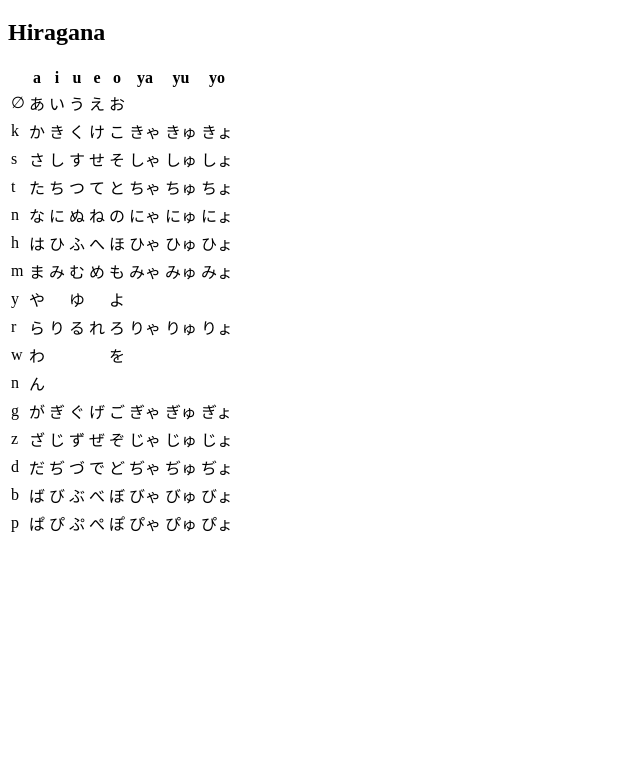
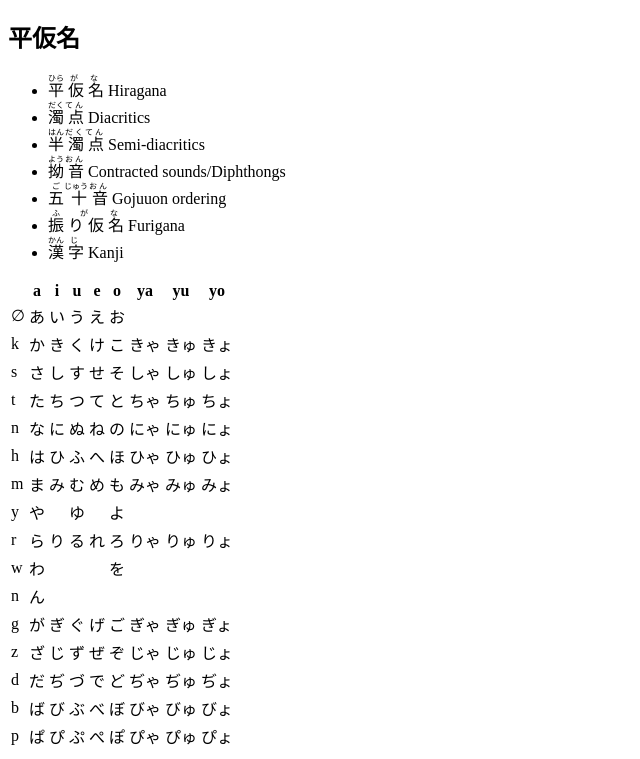
Before and after one commit to JirapatTreyanurak/japanese, a plain HTML site: page index.html in a window 1280 px wide. Shown: the part 61-820 px from the top of the page, without its empty margins (0-640 px from the left). Drawn offline with Linux system fonts and the light colour scheme.

Commit message:
add some keywords related to hiragana

```diff
--- a/index.html
+++ b/index.html
@@ -7,7 +7,56 @@
 </head>
 <body>
     <h1>Japanese</h1>
-    <h2>Hiragana</h2>
+    <h2>平仮名</h2>
+    <ul>
+        <li>
+            <ruby>
+                平<rp>(</rp><rt>ひら</rt><rp>)</rp>
+                仮<rp>(</rp><rt>が</rt><rp>)</rp>
+                名<rp>(</rp><rt>な</rt><rp>)</rp>
+            </ruby> Hiragana
+        </li>
+        <li>
+            <ruby>
+                濁<rp>(</rp><rt>だく</rt><rp>)</rp>
+                点<rp>(</rp><rt>てん</rt><rp>)</rp>
+            </ruby> Diacritics
+        </li>
+        <li>
+            <ruby>
+                半<rp>(</rp><rt>はん</rt><rp>)</rp>
+                濁<rp>(</rp><rt>だく</rt><rp>)</rp>
+                点<rp>(</rp><rt>てん</rt><rp>)</rp>
+            </ruby> Semi-diacritics
+        </li>
+        <li>
+            <ruby>
+                拗<rp>(</rp><rt>よう</rt><rp>)</rp>
+                音<rp>(</rp><rt>おん</rt><rp>)</rp>
+            </ruby> Contracted sounds/Diphthongs
+        </li>
+        <li>
+            <ruby>
+                五<rp>(</rp><rt>ご</rt><rp>)</rp>
+                十<rp>(</rp><rt>じゅう</rt><rp>)</rp>
+                音<rp>(</rp><rt>おん</rt><rp>)</rp>
+            </ruby> Gojuuon ordering
+        </li>
+        <li>
+            <ruby>
+                振<rp>(</rp><rt>ふ</rt><rp>)</rp>
+                り
+                仮<rp>(</rp><rt>が</rt><rp>)</rp>
+                名<rp>(</rp><rt>な</rt><rp>)</rp>
+            </ruby> Furigana
+        </li>
+        <li>
+            <ruby>
+                漢<rp>(</rp><rt>かん</rt><rp>)</rp>
+                字<rp>(</rp><rt>じ</rt><rp>)</rp>
+            </ruby> Kanji
+        </li>
+    </ul>
     <table class="gana hiragana">
         <colgroup>
             <col class="header-col"/>
```
